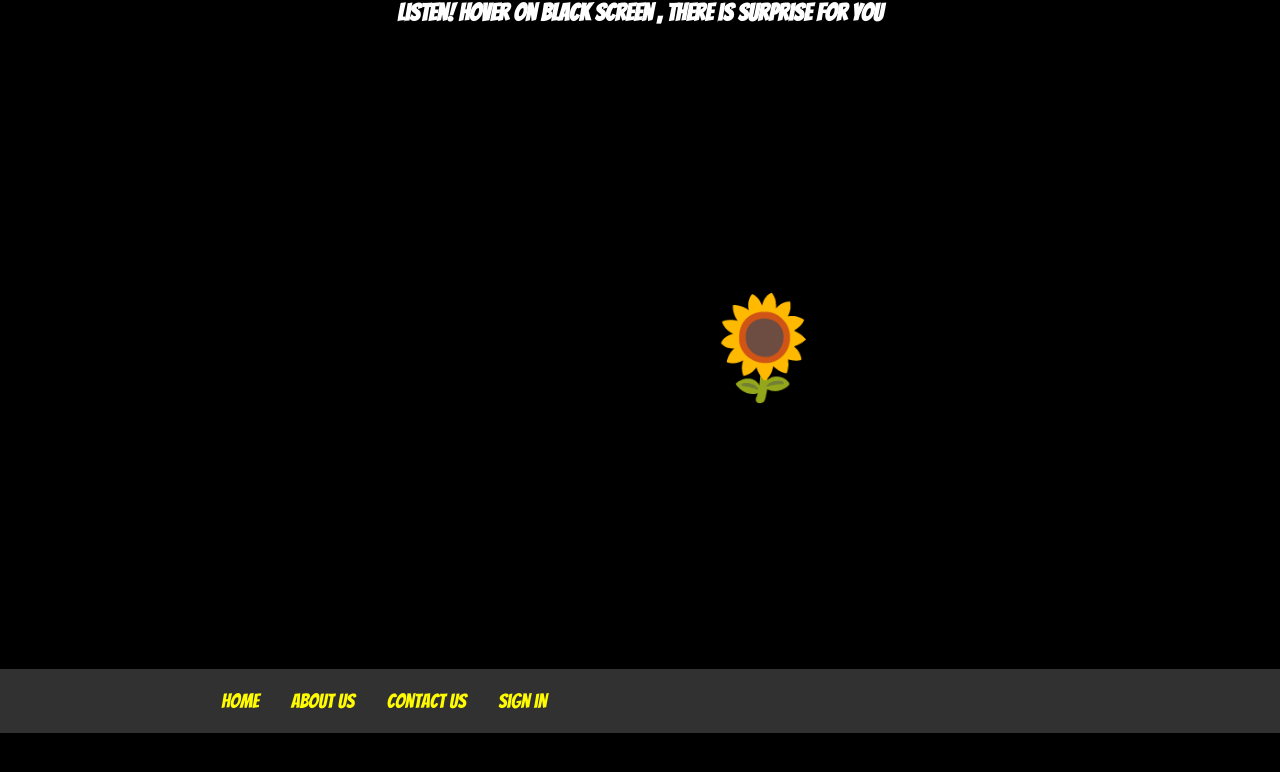
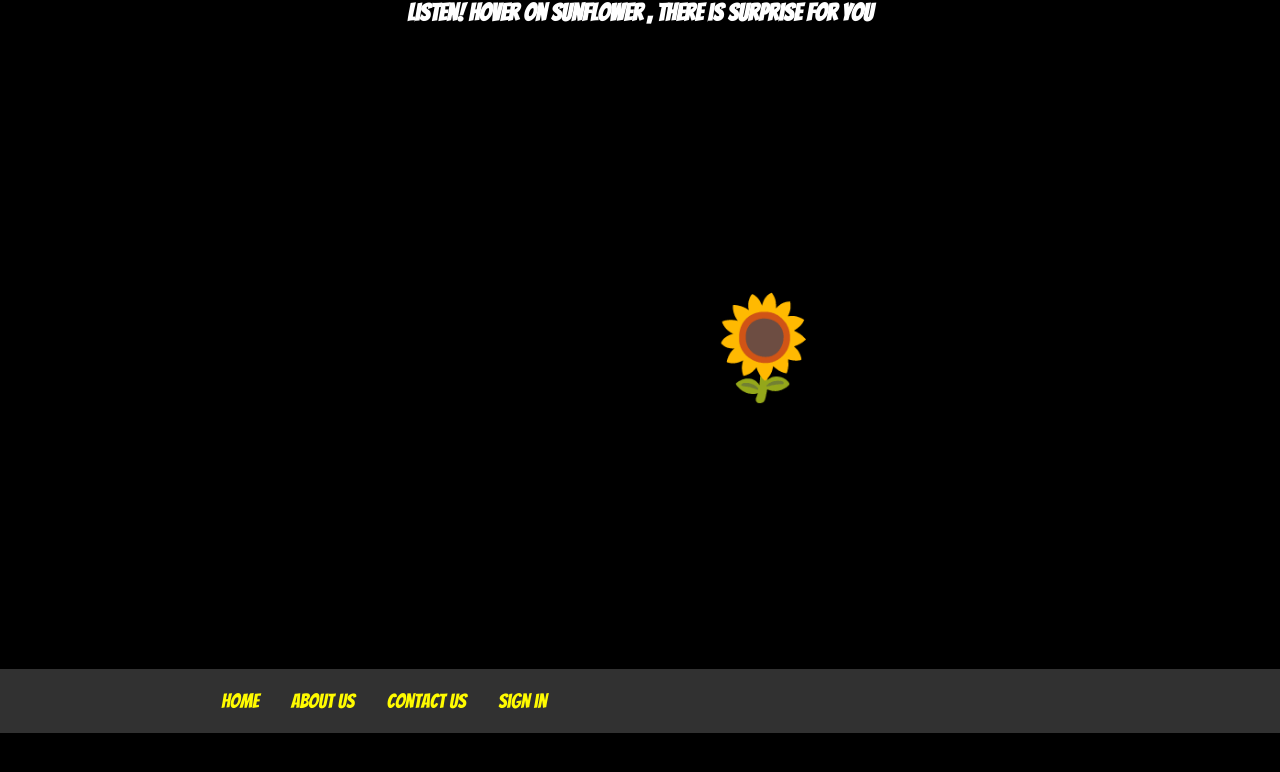
Before and after one commit to ravikumar8789/java, a plain HTML site: page index.html in a window 1280 px wide. Drawn offline with Linux system fonts and the light colour scheme.

Commit message:
Update index.html

```diff
--- a/index.html
+++ b/index.html
@@ -9,7 +9,7 @@
 </head>
 <body>
     <font color="white">
-    <h2>Listen! Hover on black Screen , There is surprise for you</h2>
+    <h2>Listen! Hover on sunflower , There is surprise for you</h2>
     </font>
     <div class="image">
         <h1>Hey Sendrela, u r butiful🌻</h1>
```
